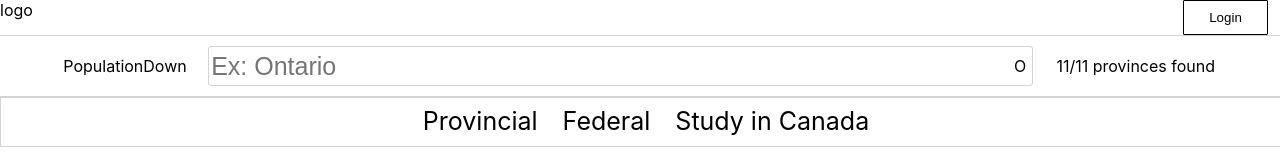
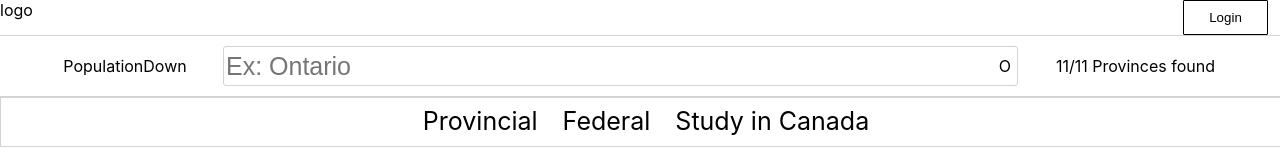
Before and after one commit to leost3/collegecanada, a React (Create React App) app: page / in a window 1280 px wide. Shown: the top 160 px of the page. Built offline with nearby package versions, Linux system fonts and the light colour scheme.

Commit message:
number of results displayed according to content

```diff
--- a/src/App.js
+++ b/src/App.js
@@ -20,9 +20,9 @@ import {
 import { NavlinkContext } from "./shared/context/NavlinkContext";
 
 function App() {
-  const [searchedPlace, setSearchedPlace] = useState({ searchedPlace: "" });
+  const [searchedPlace, setSearchedPlace] = useState("");
   const updateSeachedPlace = useCallback(value => {
-    setSearchedPlace({ searchedPlace: value });
+    setSearchedPlace(value);
   }, []);
 
 
--- a/src/home/components/ProvincesList.js
+++ b/src/home/components/ProvincesList.js
@@ -103,10 +103,10 @@ const ProvincesList = ({ selectProvince }) => {
     setProvinces(provinces);
   };
 
-  const filterText = searchContext.searchedPlace.searchedPlace;
+  const filtered = searchContext.searchedPlace;
 
   const filteredProvinces = provinces.filter(province =>
-    province.name.toLowerCase().includes(filterText)
+    province.name.toLowerCase().includes(filtered)
   );
 
   const renderProvinces = filteredProvinces.map(province => {
--- a/src/shared/components/FormComponents/Search.js
+++ b/src/shared/components/FormComponents/Search.js
@@ -14,7 +14,7 @@ const Search = props => {
   return (
     <div className="search">
       <Input
-        width="825"
+        width="795"
         type="search"
         placeholder="Ex: Ontario"
         searchedPlaceHandler={searchedPlaceHandler}
--- a/src/shared/components/UIElements/SearchResults.js
+++ b/src/shared/components/UIElements/SearchResults.js
@@ -1,10 +1,22 @@
-import React from "react";
+import React, { useContext } from "react";
 import "./SearchResults.scss";
+import { NavlinkContext } from "../../context/NavlinkContext";
 
 const SearchResults = props => {
+  const content = useContext(NavlinkContext);
 
+  let term;
 
-    return <span className="search-results">11/11 provinces found</span>;
+  console.log(content);
+  if (content.content === "Provincial") {
+    term = "Provinces";
+  } else if (content.content === "Study in Canada") {
+    term = "Colleges";
+  } else {
+    term = "Federal Programs";
+  }
+
+  return <span className="search-results">11/11 {term} found</span>;
 };
 
 export default SearchResults;
```
